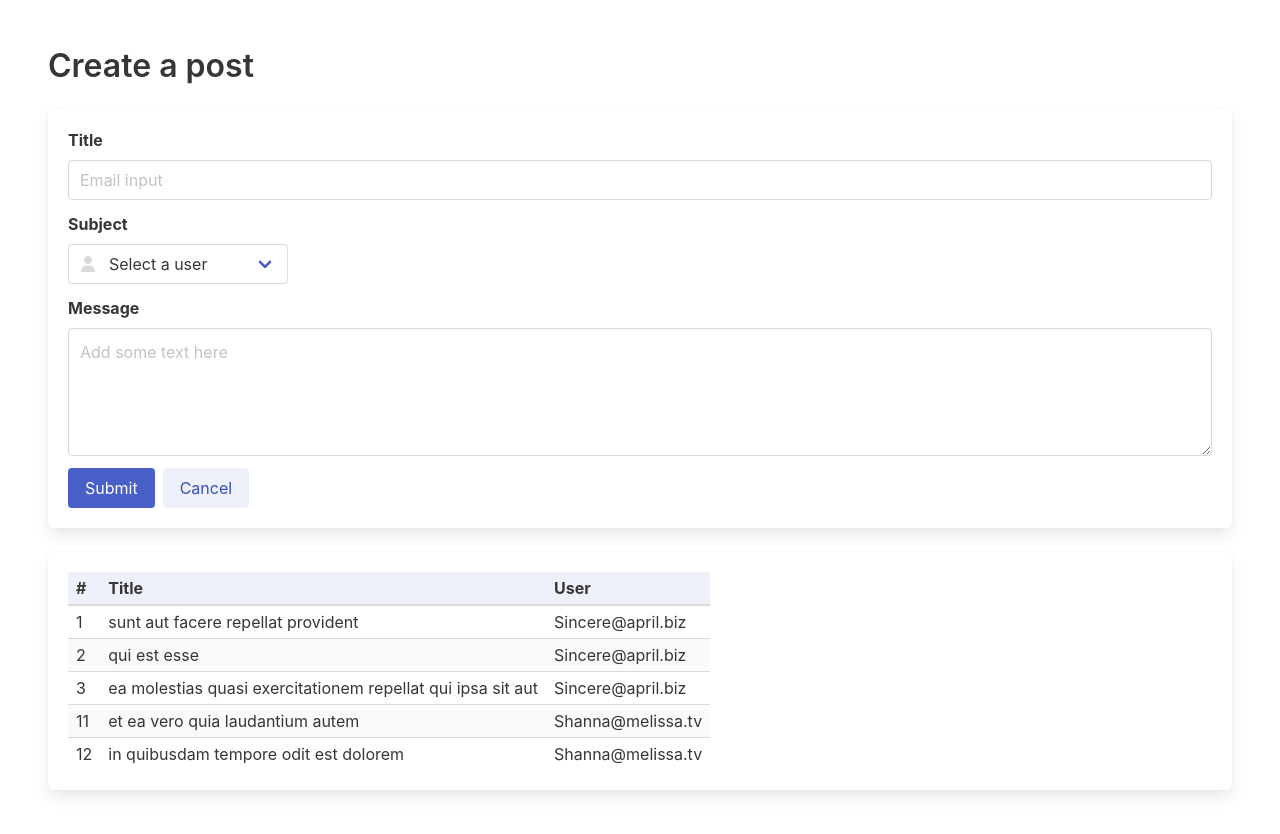
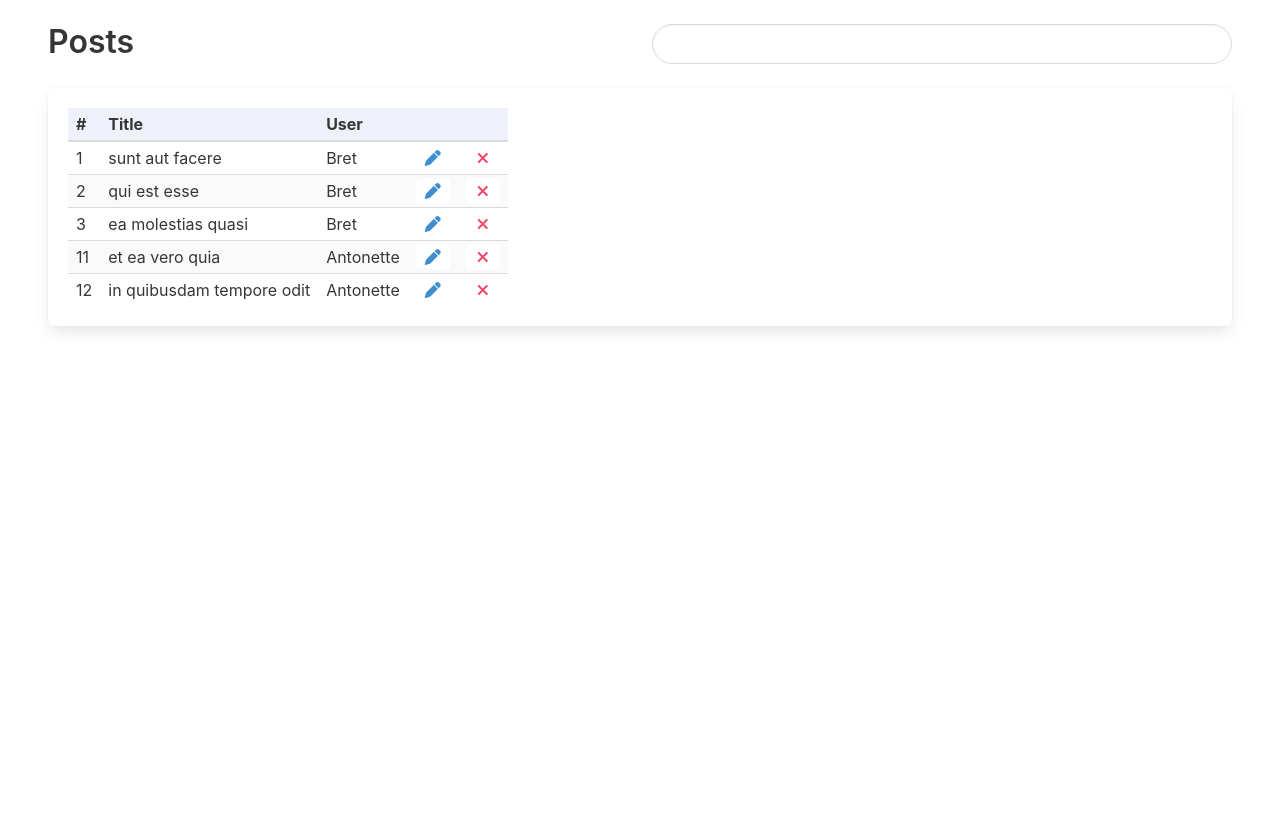
Before and after one commit to yurii-shkrobut-m/react-recording_typescript, a React (Create React App) app: page / in a window 1280 px wide. Shown: the top 834 px of the page. After the commit the page ends 800 px from the top, so only its background shows below. Built offline with nearby package versions, Linux system fonts and the light colour scheme.

Commit message:
before Rendering Optimization

```diff
--- a/src/App.tsx
+++ b/src/App.tsx
@@ -2,45 +2,51 @@
 import React, { useState } from 'react';
 
 import { Post } from './types/Post';
-import postsFromServer from './api/posts.json';
-import { getUserById } from './services/user';
-
+import { getMaxId, getPreparedPosts } from './services/posts';
 import { PostForm } from './components/PostForm';
 import { PostList } from './components/PostList';
 // #endregion
 
-const initialPosts: Post[] = postsFromServer.map(post => ({
-  ...post,
-  user: getUserById(post.userId),
-}));
+export const App: React.FC = () => {
+  // #region query
+  const [query, setQuery] = useState('');
 
-function getNewPostId(posts: Post[]) {
-  const maxId = Math.max(
-    ...posts.map(post => post.id),
-  );
-
-  return maxId + 1;
-  // return +Math.random().toFixed(12).slice(2);
-}
-
-export const App: React.FC = () => {
-  const [posts, setPosts] = useState<Post[]>(initialPosts);
+  const handleQueryChange = (event: React.ChangeEvent<HTMLInputElement>) => {
+    setQuery(event.target.value);
+  }
+  // #endregion
+  // #region posts
+  const [posts, setPosts] = useState<Post[]>(getPreparedPosts());
 
   const addPost = (post: Post) => {
     const newPost = {
       ...post,
-      id: getNewPostId(posts),
+      id: getMaxId(posts) + 1,
     };
 
     setPosts(currentPosts => [newPost, ...currentPosts]);
   };
+  // #endregion
 
   return (
-    <div className="section">
-      <h1 className="title">Create a post</h1>
+    <div className="section py-5">
+      <div className="columns is-mobile">
+        <div className="column">
+          <h1 className="title">Posts</h1>
+        </div>
 
-      <PostForm onSubmit={addPost} />
+        <div className="column">
+          <input
+            type="text"
+            className="input is-rounded"
+            value={query}
+            onChange={handleQueryChange}
+          />
+        </div>
+      </div>
+
       <PostList posts={posts} />
-    </div>
+      {/* <PostForm onSubmit={addPost} /> */}
+      </div>
   );
 };
--- a/src/api/posts.json
+++ b/src/api/posts.json
@@ -2,7 +2,7 @@
   {
     "id": 1,
     "userId": 1,
-    "title": "sunt aut facere repellat provident",
+    "title": "sunt aut facere",
     "body": "quia et suscipit\nsuscipit recusandae consequuntur expedita et cum\nreprehenderit molestiae ut ut quas totam\nnostrum rerum est autem sunt rem eveniet architecto"
   },
   {
@@ -14,19 +14,19 @@
   {
     "id": 3,
     "userId": 1,
-    "title": "ea molestias quasi exercitationem repellat qui ipsa sit aut",
+    "title": "ea molestias quasi",
     "body": "et iusto sed quo iure\nvoluptatem occaecati omnis eligendi aut ad\nvoluptatem doloribus vel accusantium quis pariatur\nmolestiae porro eius odio et labore et velit aut"
   },
   {
     "id": 11,
     "userId": 2,
-    "title": "et ea vero quia laudantium autem",
+    "title": "et ea vero quia",
     "body": "delectus reiciendis molestiae occaecati non minima eveniet qui voluptatibus\naccusamus in eum beatae sit\nvel qui neque voluptates ut commodi qui incidunt\nut animi commodi"
   },
   {
     "id": 12,
     "userId": 2,
-    "title": "in quibusdam tempore odit est dolorem",
+    "title": "in quibusdam tempore odit",
     "body": "itaque id aut magnam\npraesentium quia et ea odit et ea voluptas et\nsapiente quia nihil amet occaecati quia id voluptatem\nincidunt ea est distinctio odio"
   }
 ]
--- a/src/components/PostForm.tsx
+++ b/src/components/PostForm.tsx
@@ -1,12 +1,13 @@
+// #region imports
 import classNames from 'classnames';
 import React, { useState } from 'react';
-import usersFromServer from '../api/users.json';
 import { Post } from '../types/Post';
-import { getUserById } from '../services/user';
+import { getAllUsers, getUserById } from '../services/user';
 
 type Props = {
   onSubmit: (post: Post) => void;
-}
+};
+// #endregion
 
 export const PostForm: React.FC<Props> = ({ onSubmit }) => {
   // #region state
@@ -19,7 +20,7 @@ export const PostForm: React.FC<Props> = ({ onSubmit }) => {
   const [body, setBody] = useState('');
   const [bodyErrorMessage, setBodyErrorMessage] = useState('');
   // #endregion
-  // #region change handlers
+  // #region handlers
   const handleTitleChange = (event: React.ChangeEvent<HTMLInputElement>) => {
     setTitle(event.target.value);
     setHasTitleError(false);
@@ -35,7 +36,7 @@ export const PostForm: React.FC<Props> = ({ onSubmit }) => {
     setBodyErrorMessage('');
   };
   // #endregion
-
+  // #region submit
   const handleSubmit = (event: React.FormEvent) => {
     event.preventDefault();
 
@@ -62,7 +63,8 @@ export const PostForm: React.FC<Props> = ({ onSubmit }) => {
 
     reset();
   };
-
+  // #endregion
+  // #region reset
   const reset = () => {
     setTitle('');
     setUserId(0);
@@ -72,6 +74,7 @@ export const PostForm: React.FC<Props> = ({ onSubmit }) => {
     setHasUserIdError(false);
     setBodyErrorMessage('');
   };
+  // #endregion
 
   return (
     <form
@@ -81,6 +84,8 @@ export const PostForm: React.FC<Props> = ({ onSubmit }) => {
       onSubmit={handleSubmit}
       onReset={reset}
     >
+      <h2 className="title is-4">Create a post</h2>
+
       <div className="field">
         <label className="label" htmlFor="post-title">
           Title
@@ -131,7 +136,7 @@ export const PostForm: React.FC<Props> = ({ onSubmit }) => {
             >
               <option value="0">Select a user</option>
 
-              {usersFromServer.map(user => (
+              {getAllUsers().map(user => (
                 <option value={user.id} key={user.id}>
                   {user.name}
                 </option>
--- a/src/components/PostList.tsx
+++ b/src/components/PostList.tsx
@@ -5,12 +5,14 @@ type Props = {
 };
 
 export const PostList: React.FC<Props> = ({ posts }) => (
-  <table className="box table is-striped is-narrow">
+  <table className="table is-striped is-narrow box">
     <thead>
       <tr className="has-background-link-light">
         <th>#</th>
         <th>Title</th>
         <th>User</th>
+        <th></th>
+        <th></th>
       </tr>
     </thead>
 
@@ -18,8 +20,18 @@ export const PostList: React.FC<Props> = ({ posts }) => (
       {posts.map(post => (
         <tr key={post.id}>
           <td>{post.id}</td>
-          <td>{post.title}</td>
-          <td>{post.user?.email}</td>
+          <td >{post.title}</td>
+          <td>{post.user?.username}</td>
+          <td>
+            <button className="icon button is-inverted is-info">
+              <i className="fas fa-pen"></i>
+            </button>
+          </td>
+          <td>
+            <button className="icon button is-inverted is-danger">
+              <i className="fas fa-xmark"></i>
+            </button>
+          </td>
         </tr>
       ))}
     </tbody>
--- /dev/null
+++ b/src/services/posts.ts
@@ -0,0 +1,16 @@
+import postsFromServer from '../api/posts.json';
+import { Post } from '../types/Post';
+import { getUserById } from './user';
+
+export function getPreparedPosts(): Post[] {
+  return postsFromServer.map(post => ({
+    ...post,
+    user: getUserById(post.userId),
+  }));
+}
+
+export function getMaxId(posts: Post[]) {
+  return Math.max(
+    ...posts.map(post => post.id),
+  );
+}
--- a/src/services/user.ts
+++ b/src/services/user.ts
@@ -1,5 +1,9 @@
 import { User } from '../types/User';
 import usersFromServer from '../api/users.json';
+
+export function getAllUsers(): User[] {
+  return usersFromServer;
+}
 
 export function getUserById(userId: number): User | null {
   return usersFromServer.find(user => user.id === userId)
```
